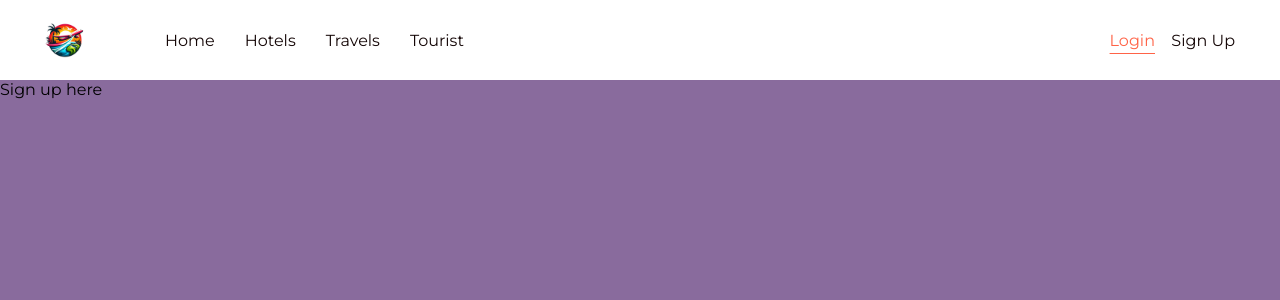
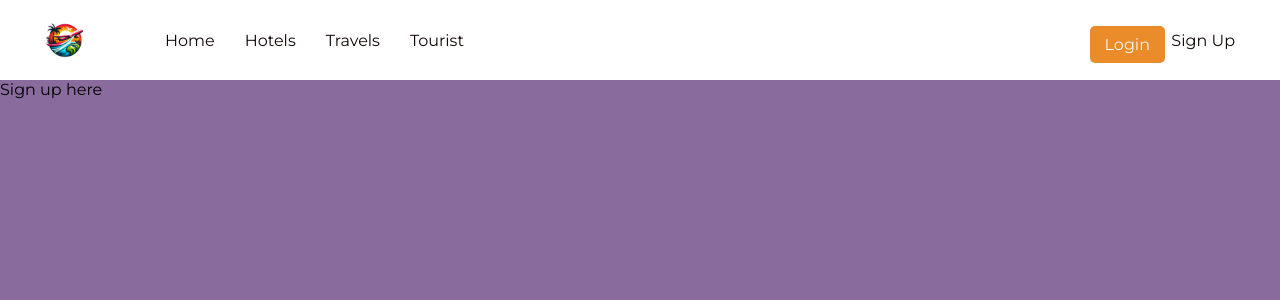
Before and after one commit to amol2115/WanderLustWays, a React (Vite) app in the folder frontend/: page /signup in a window 1280 px wide. In both pictures the pointer is over the link "Login". Shown: the top 300 px of the page. Built offline with nearby package versions, Linux system fonts and the light colour scheme.

Commit message:
Login SignUp hover change

```diff
--- a/frontend/src/App.css
+++ b/frontend/src/App.css
@@ -84,7 +84,7 @@
 
 .login {
   position: absolute;
-  right: 110px;
+  right: 120px;
   color: #140606;
   transition-duration: 300ms;
   text-decoration: none;
@@ -109,15 +109,19 @@
 }
 
 .login:hover {
-  color: #ff6347;
-  text-underline-offset: 7px;
-  text-decoration: underline;
+  background-color: #e98c29;
+  border-radius: 5px;
+  padding: 9px 15px; /* Increase padding on hover */
+  margin: -5px -5px; /* Adjust margin to keep the link in the same position */
+  color: #f9f6f5;
 }
 
 .signup:hover {
-  color: #ff6347;
-  text-underline-offset: 7px;
-  text-decoration: underline;
+  background-color: #e98c29;
+  border-radius: 5px;
+  padding: 9px 15px; /* Increase padding on hover */
+  margin: -5px -5px; /* Adjust margin to keep the link in the same position */
+  color: #f9f6f5;
 }
 
 .shop {
```
